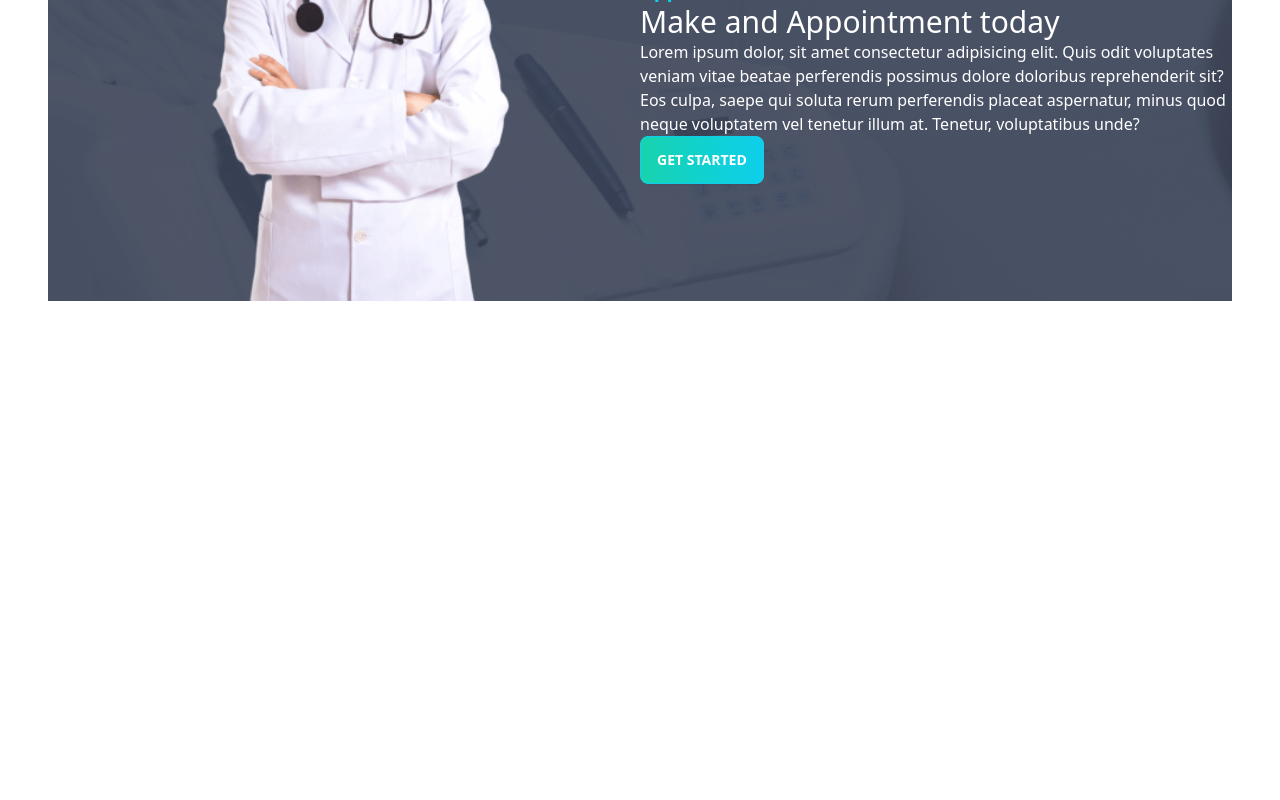
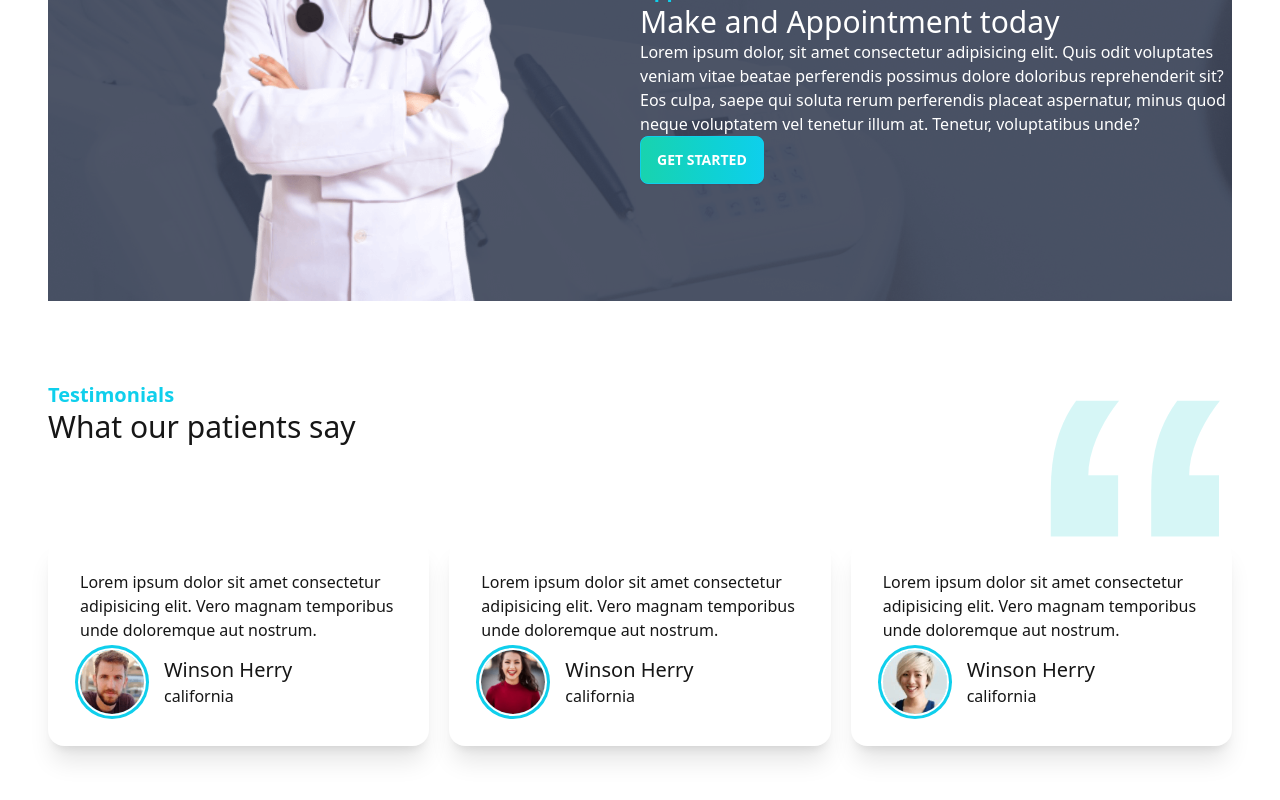
Before and after one commit to armank8/doctors-portal-revision, a React (Vite) app in the folder client/: page / in a window 1280 px wide. Shown: the part 2366-3166 px from the top of the page. Before the commit the page ends 2667 px from the top, so only its background shows below. Built offline with nearby package versions, Linux system fonts and the light colour scheme; the HTML template or start-up script is replaced by a standard one.

Commit message:
testimonials done

```diff
--- a/client/src/pages/Home/Home.jsx
+++ b/client/src/pages/Home/Home.jsx
@@ -2,6 +2,7 @@
 import Info from "./Info";
 import MakeAppointment from "./MakeAppointment";
 import Services from "./Services";
+import Testimonials from "./Testimonials";
 
 
 export default function Home() {
@@ -11,6 +12,7 @@
         <Info></Info>
         <Services></Services>
         <MakeAppointment></MakeAppointment>
+        <Testimonials></Testimonials>
     </div>
   )
 }
--- /dev/null
+++ b/client/src/pages/Home/Review.jsx
@@ -0,0 +1,24 @@
+export default function Review({ review }) {
+  return (
+    <div className="card lg:max-w-lg bg-base-100 shadow-xl">
+      <div className="card-body">
+        <p>
+
+          Lorem ipsum dolor sit amet consectetur adipisicing elit. Vero magnam
+          temporibus unde doloremque aut nostrum.
+        </p>
+        <div className="flex items-center">
+          <div className="avatar">
+            <div className="w-16 rounded-full ring ring-primary ring-offset-base-100 ring-offset-2 mr-5">
+              <img src={review.img} alt="review" />
+            </div>
+          </div>
+          <div>
+            <h4 className="text-xl">{review.name}</h4>
+            <p>{review.location}</p>
+          </div>
+        </div>
+      </div>
+    </div>
+  );
+}
--- /dev/null
+++ b/client/src/pages/Home/Testimonials.jsx
@@ -0,0 +1,48 @@
+import quote from "../../assets/icons/quote.svg";
+import people1 from "../../assets/images/people1.png";
+import people2 from "../../assets/images/people2.png";
+import people3 from "../../assets/images/people3.png";
+import Review from "./Review";
+export default function Testimonials() {
+  const reviews = [
+    {
+      _id: 1,
+      name: "Winson Herry",
+      review: "",
+      location: "california",
+      img: people1,
+    },
+    {
+      _id: 2,
+      name: "Winson Herry",
+      review: "",
+      location: "california",
+      img: people2,
+    },
+    {
+      _id: 3,
+      name: "Winson Herry",
+      review: "",
+      location: "california",
+      img: people3,
+    },
+  ];
+  return (
+    <section className="my-20">
+      <div className="flex justify-between">
+        <div>
+          <h4 className="text-xl font-bold text-primary">Testimonials</h4>
+          <h2 className="text-3xl">What our patients say</h2>
+        </div>
+        <div>
+          <img src={quote} className=" w-24 lg:w-48" alt="" />
+        </div>
+      </div>
+      <div className="grid grid-cols-1 md:grid-cols-2 lg:grid-cols-3 gap-5">
+        {reviews.map((review) => (
+          <Review key={review._id} review={review}></Review>
+        ))}
+      </div>
+    </section>
+  );
+}
```
